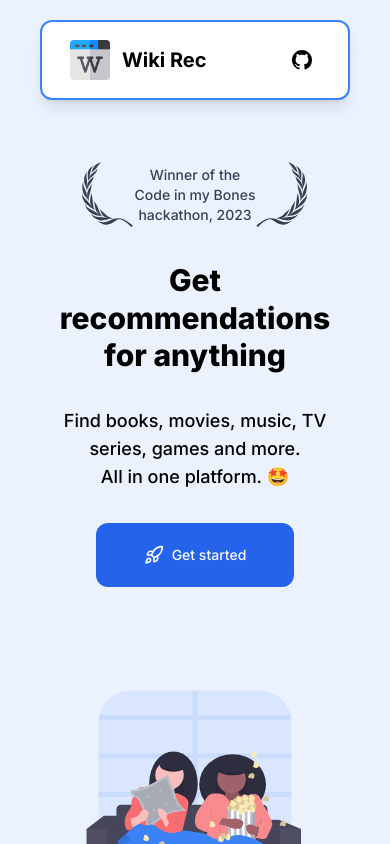
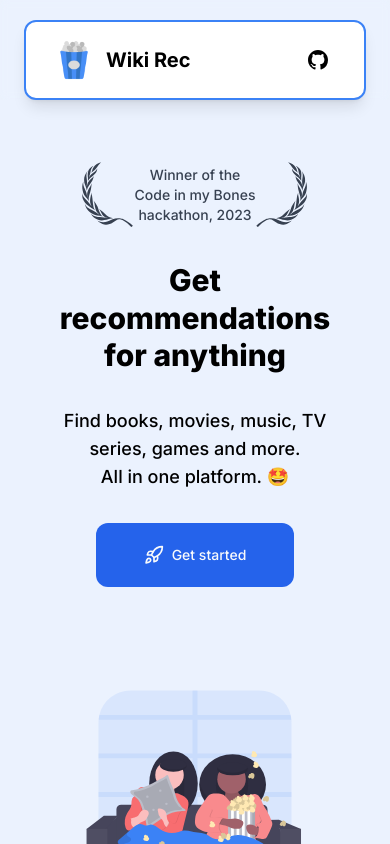
Before and after one commit to kz4killua/wikirec, a Next.js app in the folder frontend/: page / in a window 390 px wide. Shown: the top 844 px of the page. Built offline with nearby package versions, Linux system fonts and the light colour scheme.

Commit message:
Update site logo and favicon

```diff
--- a/frontend/src/components/app/recommendations.tsx
+++ b/frontend/src/components/app/recommendations.tsx
@@ -5,6 +5,7 @@ import Image from "next/image"
 import React, { useCallback, useRef, useEffect, useState } from "react"
 import { type Recommendation } from "@/types"
 import { type RecommendationType } from "@/types"
+import Container from "../shared/container"
 
 
 export function RecommendationsList({
@@ -25,10 +26,10 @@ export function RecommendationsList({
 
   return (
     <section
-      className={`${recommendations.length === 0 ? 'hidden' : ''} py-24 px-5 sm:px-20 bg-blue-50 scroll-mt-20`}
+      className={`${recommendations.length === 0 ? 'hidden' : ''} py-24 bg-blue-50 scroll-mt-20`}
       ref={ref}
     >
-      <div>
+      <Container>
         <h1 className="font-extrabold text-3xl sm:text-5xl text-center sm:text-left mb-14">
           We found some <span className="text-blue-700">{recommendationType}</span> you&apos;ll <span className="text-blue-700">love</span>
         </h1>
@@ -53,7 +54,7 @@ export function RecommendationsList({
           }
         </div>
 
-      </div>
+      </Container>
     </section>
   )
 }
--- a/frontend/src/components/shared/header.tsx
+++ b/frontend/src/components/shared/header.tsx
@@ -5,7 +5,7 @@ import { Icon } from "@/components/shared/icon";
 
 export function Header() {
   return (
-    <Container className="pt-5 sm:pt-7 fixed top-0 left-0 right-0 z-50 backdrop-blur-sm">
+    <Container className="pt-5 sm:pt-7 px-6 fixed top-0 left-0 right-0 z-50 backdrop-blur-sm">
       <header className="w-full h-20 px-7 flex items-center justify-between rounded-xl bg-white shadow-lg border-2 border-blue-500">
         <Link href={"/"}>
           <div className="flex items-center gap-x-3">
```
Also changed, not shown: frontend/public/logo.png, 1 other file (tests, documents, lock files or other folders).
